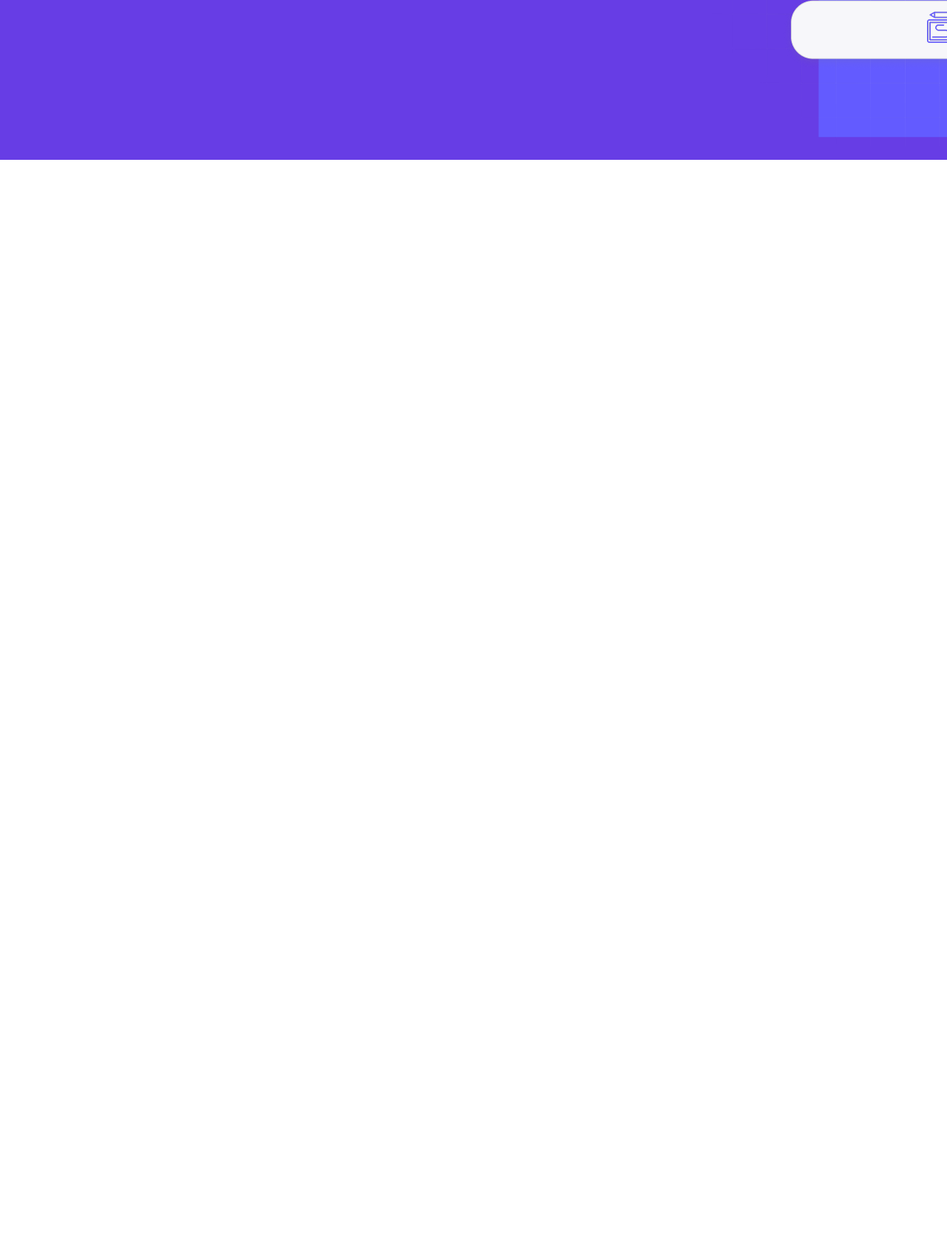
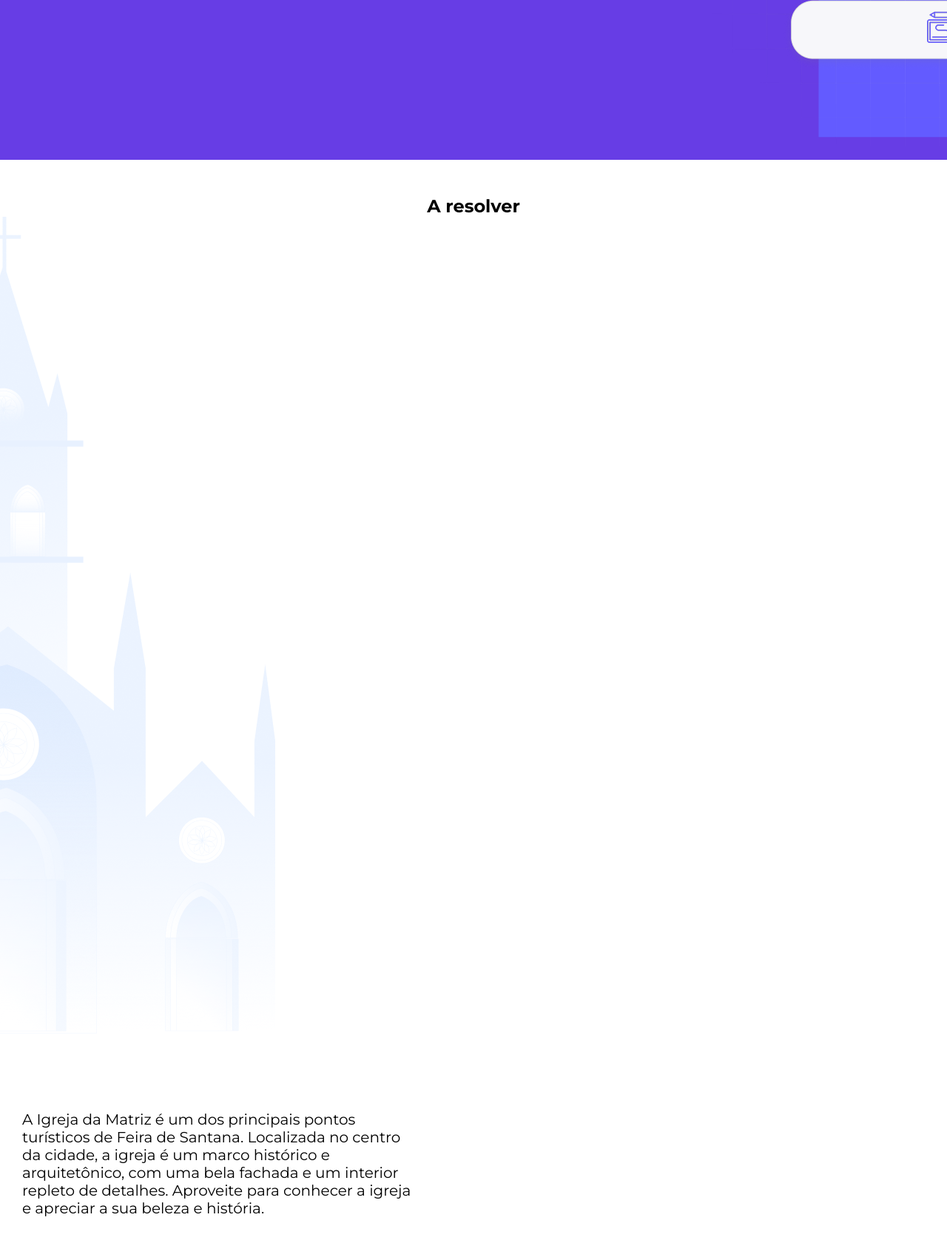
Before and after one commit to PedroLSena/IFBA_site_TA, a plain HTML site: page index.html in a window 1280 px wide. Shown: the part 1635-3315 px from the top of the page at 74% size. Drawn offline with Linux system fonts and the light colour scheme; a script that the page names is missing.

Commit message:
terceira section

```diff
--- a/index.html
+++ b/index.html
@@ -90,6 +90,16 @@
             </div>
 
         </section>
+        <section class="tertiary_section">
+            <div class="all-tertiary-section">
+                <h1 class="h3-tertiary-section">A resolver</h1>
+                <div class="div1-tertiary-section">
+                    <img class="img1-tertiary-section" src="assets/IgrejaFeira.png" alt="Igreja da Matriz">
+                    <div class="text-tertiary-section">
+                        <p class="p1-tertiary-section">A Igreja da Matriz é um dos principais pontos turísticos de Feira de Santana. Localizada no centro da cidade, a igreja é um marco histórico e arquitetônico, com uma bela fachada e um interior repleto de detalhes. Aproveite para conhecer a igreja e apreciar a sua beleza e história.</p>
+                    </div>
+                </div>
+            </div>
     </main>
 </body>
 </html>
--- a/style.css
+++ b/style.css
@@ -194,6 +194,37 @@ main{
     margin-left: 16em;
 }
 
+.tertiary-section{
+    width: 100%;
+    height: 100%;
+    margin: 0%;
+    height: 68em;
+}
+
+.text-tertiary-section{
+    font-size: 20px;
+    margin-left: 1.5em;
+    margin-top: 4em;
+    width: 540px;
+    display: flex;
+}
+
+.h3-tertiary-section{
+
+    text-align: center;
+    padding-top: 2em;
+    margin: 0%;
+}
+
+.texto-imagem-feira{
+    font-size: 20px;
+    width: 390px;
+    text-align: left;
+    padding-top: 1em;
+    margin: 0%;
+}
+
+
 @media screen and (max-width: 600px) {
     .img-fsa{
         position: relative;
```
Also changed, not shown: assets/IgrejaFeira.png (added).
